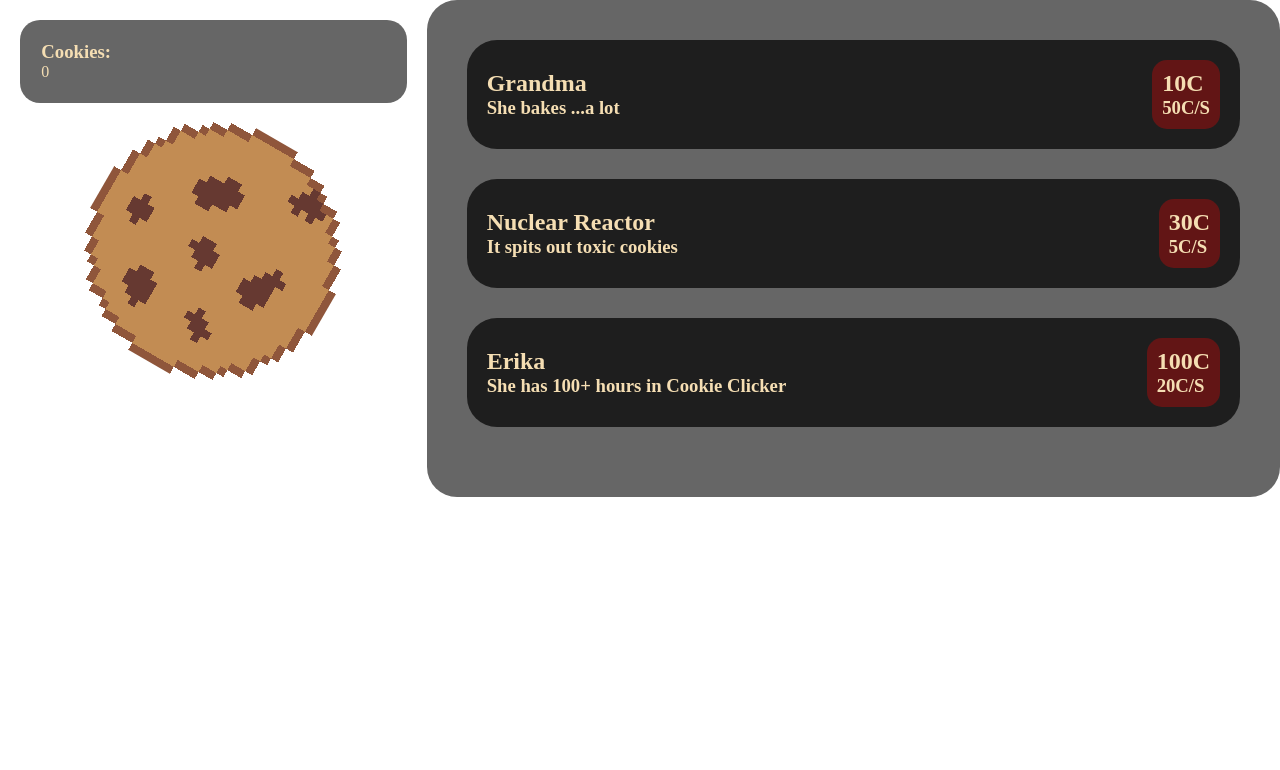
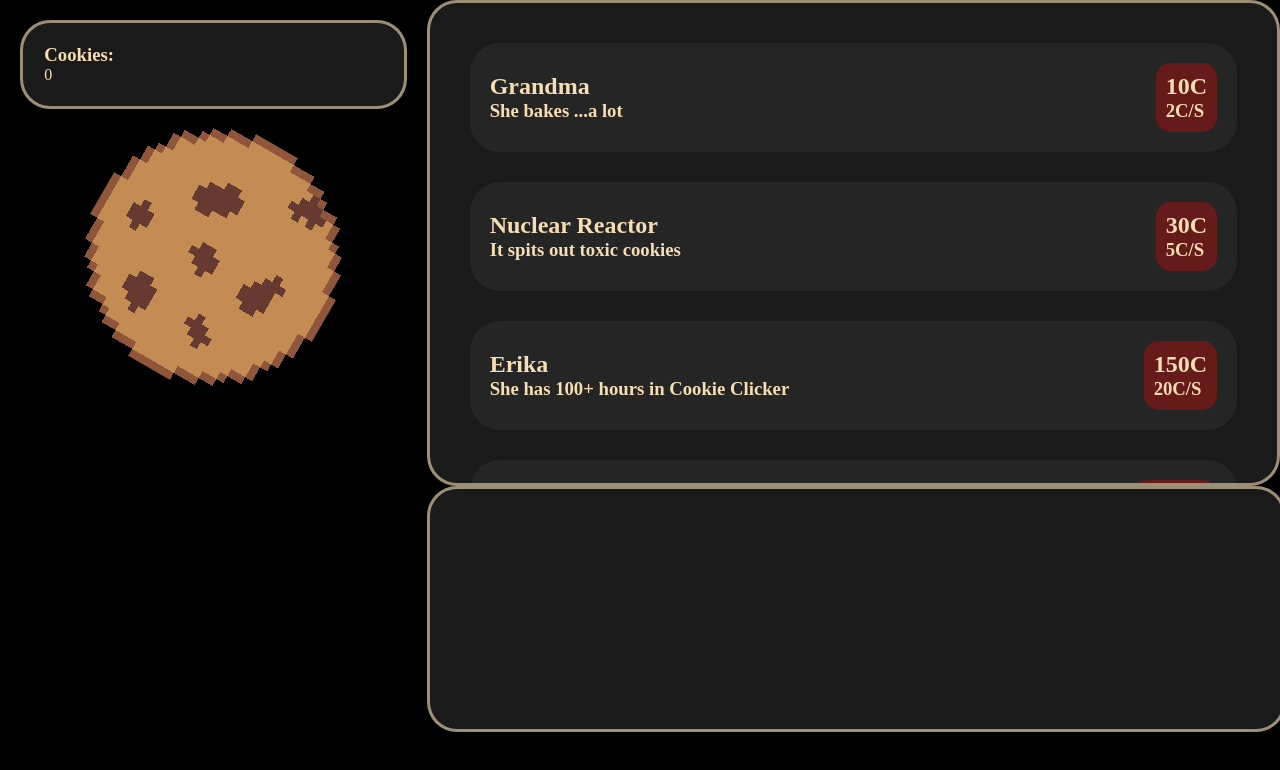
Before and after one commit to Frejbo/Cookie-Clicker, a plain HTML site: page index.html in a window 1280 px wide. Drawn offline with Linux system fonts and the light colour scheme.

Commit message:
darker mode

```diff
--- a/cookie.js
+++ b/cookie.js
@@ -13,7 +13,9 @@ cookie.addEventListener("click", () => {
 });
 let animation = document.querySelector("kaka.animation");
 
-function powerup_clicked(item, cost, CPS) {
+function powerup_clicked(item) {
+    let cost = parseInt(item.querySelector(".price h2").innerHTML)
+    let CPS = parseInt(item.querySelector(".price h3").innerHTML)
     if (cost > cookies) {
         // denied, spelaren har inte råd.
         item.classList.add("purchase_denied");
--- a/index.html
+++ b/index.html
@@ -11,31 +11,31 @@
 <body>
     <div id="page">
         <div id="leftside">
-            <div id="stats">
+            <div id="stats" class="black_background">
                 <div>
                     <h3>Cookies:</h3>
                     <p id="cookie_amount">0</p>
                 </div>
             </div>
             <img id="kaka" src="Cookie.png" alt="Bild på kaka.">
-            <div id="CPS-progress-frame">
+            <div id="CPS-progress-frame" class="black_background">
                 <div id="CPS-progress"></div>
             </div>
         </div>
 
         <div id="rightside">
-            <div id="store">
-                <div class="purchasable_item" onClick="powerup_clicked(this, 10, 1)">
+            <div id="store" class="black_background">
+                <div class="purchasable_item" onClick="powerup_clicked(this)">
                     <div>
                         <h2>Grandma</h2>
                         <h3>She bakes ...a lot</h3>
                     </div>
                     <div class="price">
                         <h2>10C</h2>
-                        <h3>50C/S</h3>
+                        <h3>2C/S</h3>
                     </div>
                 </div>
-                <div class="purchasable_item" onClick="powerup_clicked(this, 30, 5)">
+                <div class="purchasable_item" onClick="powerup_clicked(this)">
                     <div>
                         <h2>Nuclear Reactor</h2>
                         <h3>It spits out toxic cookies</h3>
@@ -45,18 +45,37 @@
                         <h3>5C/S</h3>
                     </div>
                 </div>
-                <div class="purchasable_item" onClick="powerup_clicked(this, 100, 20)">
+                <div class="purchasable_item" onClick="powerup_clicked(this)">
                     <div>
                         <h2>Erika</h2>
                         <h3>She has 100+ hours in Cookie Clicker</h3>
                     </div>
                     <div class="price">
-                        <h2>100C</h2>
+                        <h2>150C</h2>
                         <h3>20C/S</h3>
                     </div>
                 </div>
+                <div class="purchasable_item" onClick="powerup_clicked(this)">
+                    <div>
+                        <h2>Sebastian</h2>
+                        <h3>He teach children to automate his baking</h3>
+                    </div>
+                    <div class="price">
+                        <h2>1000C</h2>
+                        <h3>30C/S</h3>
+                    </div>
+                </div>
+                <div>
+                    <h3 style="text-align: center;">More items coming soon...</h3>
+                </div>
+            </div>
+
+            <div id="powerups" class="black_background">
+
             </div>
         </div>
     </div>
 </body>
 </html>
+<!-- ideer -->
+<!-- powerup: Elliot: increases Erikas speed by 200% -->
--- a/style.css
+++ b/style.css
@@ -6,7 +6,7 @@
 body {
     height: 100vh;
     overflow: hidden;
-
+    background-color: black;
 }
 
 #page {
@@ -62,8 +62,6 @@ body {
 }
 
 #stats {
-    background-color: rgba(0, 0, 0, 0.6);
-    border-radius: 20px;
     margin: 20px;
     color: wheat;
     padding: 5%;
@@ -83,8 +81,6 @@ body {
 #CPS-progress-frame {
     width: 40%;
     height: 30px;
-    background-color: black;
-    border-radius: 10px;
     margin: auto;
     margin-top: 50px;
     padding: 5px;
@@ -92,7 +88,7 @@ body {
 }
 #CPS-progress {
     height: 100%;
-    border-radius: 5px;
+    border-radius: 20px;
     background-color: green;
 }
 .progress-CPS {
@@ -113,17 +109,33 @@ body {
 
 
 #store {
-
-    /* height: 60%; */
-    background-color: rgba(0, 0, 0, .6);
-    border-radius: 30px;
+    height: 50%;
     color: wheat;
     padding: 40px;
-    /* overflow-y: scroll; */
+    overflow-y: scroll;
+    -ms-overflow-style: none; /* detta fungerar bara i vissa webbläsare, därför finns en liten del där nere också som funkar för resten. */
+    scrollbar-width: none;
+}
+#store::-webkit-scrollbar {
+    display: none;
 }
 
+#powerups {
+    height: 30%;
+    width: 100%;
+}
+
+
+.black_background {
+    background-color: rgba(255, 255, 255, 0.1);
+    border-radius: 30px;
+    border: 3px solid rgba(245, 222, 179, 0.6);
+}
+
+
+
 .purchasable_item {
-    background-color: rgba(0, 0, 0, .7);
+    background-color: rgba(255, 255, 255, 0.05);
     padding: 20px;
     margin-bottom: 30px;
     border-radius: 30px;
@@ -136,7 +148,7 @@ body {
 }
 .purchasable_item:hover {
     transform: scale(1.01);
-    background-color: rgba(0, 0, 0, .65);
+    background-color: rgba(255, 255, 255, 0.1);
 }
 .price {
     padding: 10px;
@@ -147,7 +159,6 @@ body {
     /* display: none; */
     animation: purchase_item 1000ms ease-in-out;
 }
-
 
 @keyframes purchase_item {
     0% {
```
